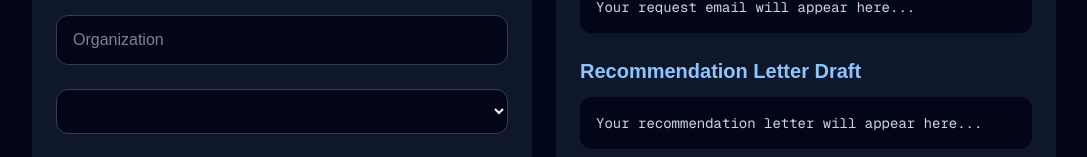
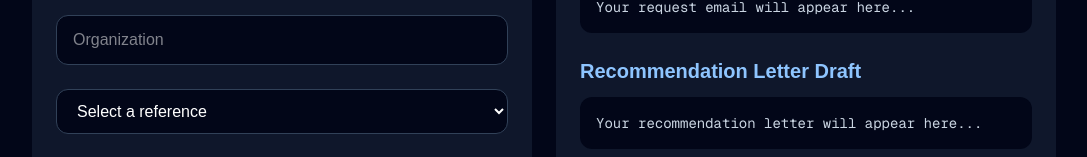
Before and after one commit to pallavireddy21/refvault-ai, a Next.js app: page /generate-letter in a window 1280 px wide. Shown: the part 267-424 px from the top of the page, without its empty margins (96-1183 px from the left). Built offline with nearby package versions, Linux system fonts and the light colour scheme.

Commit message:
Loaded saved references in letter generator

```diff
--- a/app/generate-letter/page.tsx
+++ b/app/generate-letter/page.tsx
@@ -109,11 +109,13 @@ ${formData.reference}`;
               {/* <option>Professor</option>
               <option>Team lead</option>
               <option>Manager</option> */}
+              <option value="">Select a reference</option>
+
               {references.map((reference) => (
-              <option key={reference.id}>
+              <option key={reference.id} value={reference.fullName}>
               {reference.fullName}
               </option>
-   ))}
+     ))}
             </select>
 
             <textarea
```
